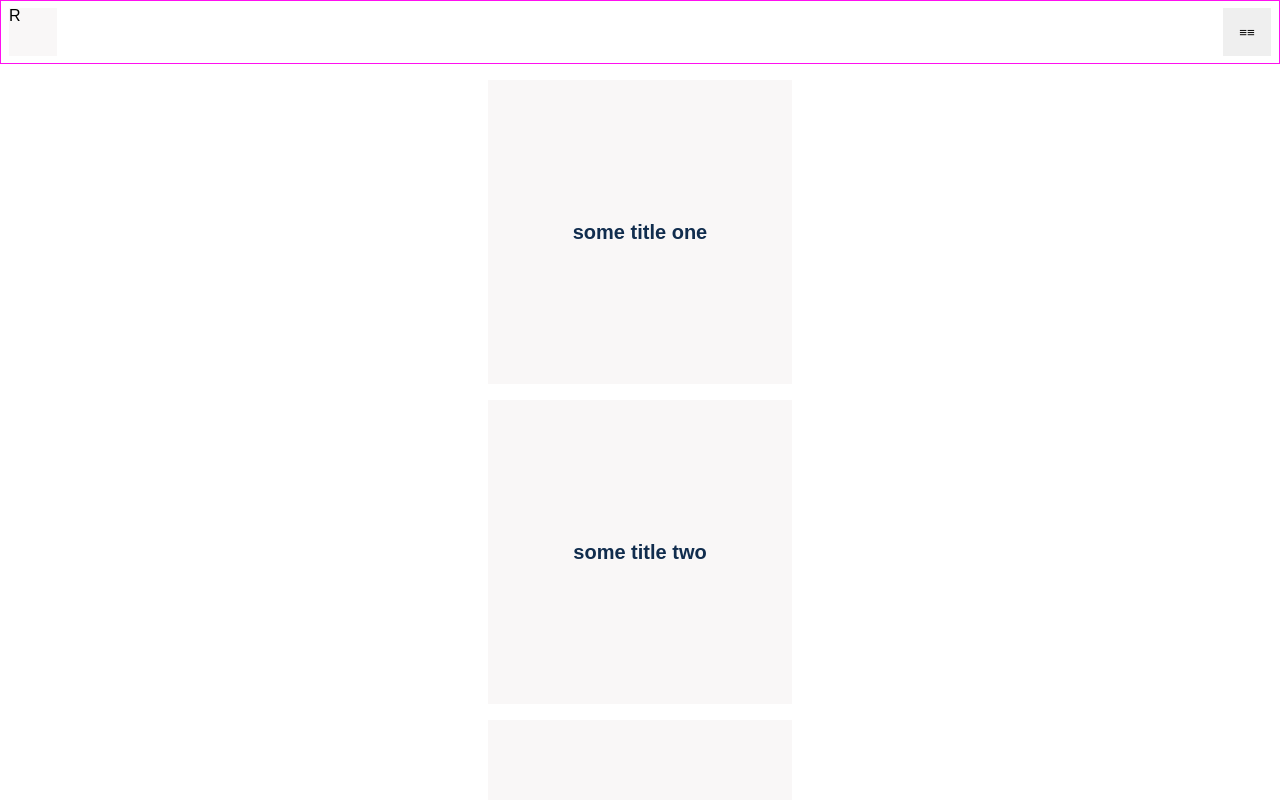
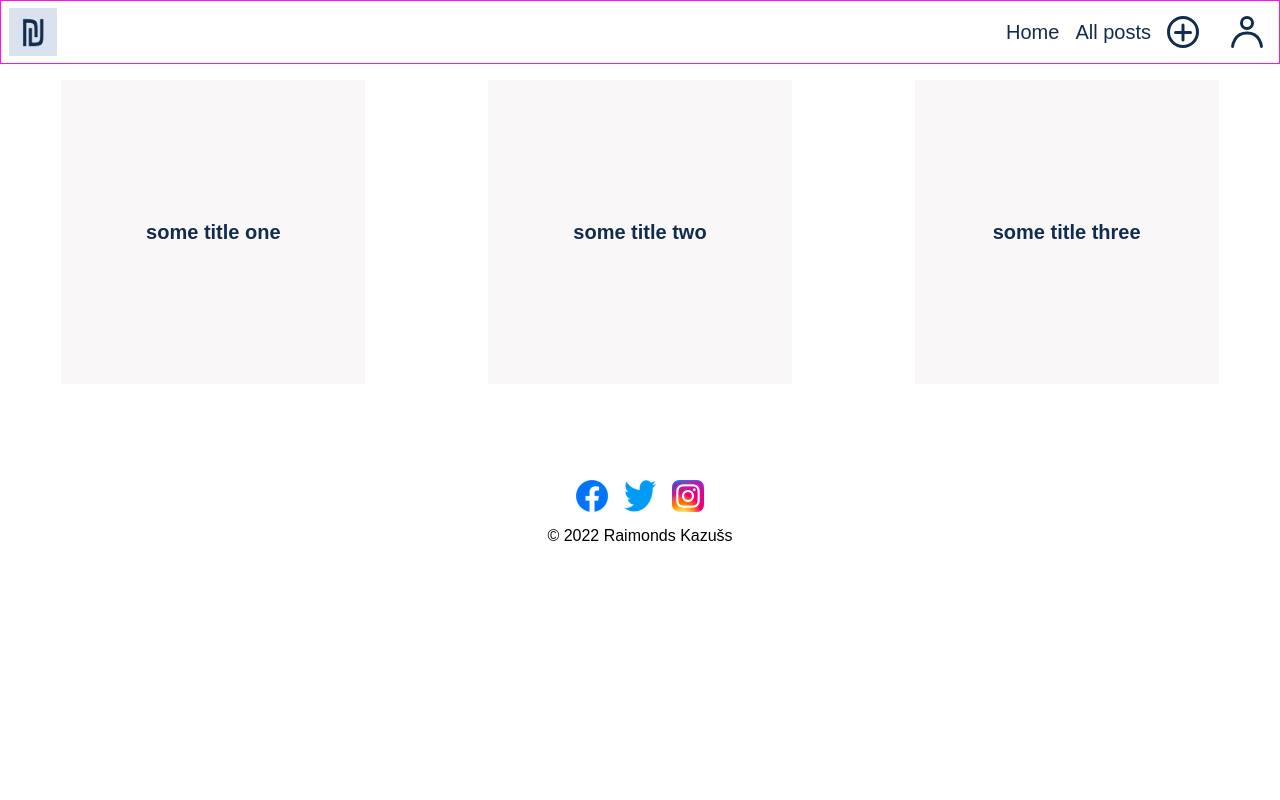
Before and after one commit to RaimondsKazuss/fd-9-react-1, a React (Create React App) app: page / in a window 1280 px wide. Shown: the top 800 px of the page. Built offline with nearby package versions, Linux system fonts and the light colour scheme.

Commit message:
added nav elements and some responsivity

```diff
--- a/src/components/CardContainer/CardContainer.jsx
+++ b/src/components/CardContainer/CardContainer.jsx
@@ -1,9 +1,20 @@
 import styled from "styled-components";
+import { devices } from "../../theme/theme";
 
 const Container = styled.div`
   margin: 5rem auto;
   width: 100%;
   max-width: 20rem;
+
+  ${devices.mobile} {
+    max-width: unset;
+    width: 100%;
+  }
+
+  ${devices.laptop} {
+    display: flex;
+    justify-content: space-between;
+  }
 `;
 
 const CardContainer = ({ children }) => <Container>{children}</Container>;
--- a/src/components/HighLightCard/HighLightCard.jsx
+++ b/src/components/HighLightCard/HighLightCard.jsx
@@ -1,5 +1,5 @@
 import styled from "styled-components";
-import { colors, fontSizes, margins } from "../../theme/theme";
+import { colors, fontSizes, margins, devices } from "../../theme/theme";
 
 const Card = styled.div`
   width: 19rem;
@@ -16,6 +16,14 @@ const Card = styled.div`
   &:last-child {
     margin: 0 auto;
   }
+
+  ${devices.mobile} {
+    width: 100%;
+  }
+
+  ${devices.laptop} {
+    width: 19rem;
+  }
 `;
 
 const HighLightCard = ({ title }) => {
--- a/src/components/Nav/Nav.jsx
+++ b/src/components/Nav/Nav.jsx
@@ -1,6 +1,18 @@
 import { useState } from "react";
 import styled from "styled-components";
-import { colors, margins } from "../../theme/theme";
+import { Link, useNavigate } from "react-router-dom";
+
+import {
+  colors,
+  devices,
+  fontSizes,
+  margins,
+  zIndexes,
+} from "../../theme/theme";
+import logoImage from "../../assets/logo-128.png";
+import menuIcon from "../../assets/icon-menu.svg";
+import plusIcon from "../../assets/icon-plus.svg";
+import userIcon from "../../assets/icon-person.svg";
 
 const StyledNav = styled.header`
   border: 1px solid #ff0ff0;
@@ -18,33 +30,116 @@ const Logo = styled.div`
   width: 3rem;
   height: 3rem;
   margin: ${margins.xs};
-  background: ${colors.bg};
+  background: url(${logoImage}) center/contain no-repeat ${colors.lightBlue};
 `;
 
 const BurgerBtn = styled.button`
   width: 3rem;
   height: 3rem;
   margin: ${margins.xs};
+  background: url(${menuIcon}) center no-repeat;
+
+  ${devices.mobile} {
+    display: none;
+  }
+`;
+
+const MobileMenu = styled.div`
+  width: 100%;
+  height: calc(100vh - 4rem);
+  position: absolute;
+  right: 0;
+  top: 4rem;
+  background: ${colors.bg};
+  z-index: ${zIndexes.sideBar};
+
+  ${devices.mobile} {
+    display: none;
+  }
+`;
+
+const StyledLink = styled(Link)`
+  display: block;
+  font-size: ${fontSizes.md};
+  color: ${colors.darkBlue};
+  text-decoration: none;
+  margin: ${margins.sm} 0 ${margins.sm} ${margins.sm};
+`;
+
+const HeaderNavLink = styled(StyledLink)`
+  display: none;
+
+  ${devices.mobile} {
+    display: inline-block;
+  }
+`;
+
+const NavButtonWrapper = styled.div`
+  display: none;
+
+  ${devices.mobile} {
+    display: flex;
+    justify-content: space-between;
+    align-items: center;
+  }
+`;
+
+const NavButton = styled.div`
+  width: 3rem;
+  height: 3rem;
+  margin: ${margins.xs};
+  display: inline-block;
+  background: url(${(props) => props && props.icon}) center no-repeat;
 `;
 
 const DropDown = styled.div`
   position: absolute;
   right: 0;
   top: 4rem;
-  width: 7rem;
-  height: 7rem;
+  width: 12rem;
   background: ${colors.bg};
-  border: 1px solid #ff0000;
+
+  display: none;
+
+  ${devices.mobile} {
+    display: block;
+  }
 `;
 
 const Nav = () => {
-  const [isOpen, setIsOpen] = useState(false);
+  const navigate = useNavigate();
+  const [isSideBarOpen, setIsSideBarOpen] = useState(false);
+  const [isDropdownOpen, setIsDropdownOpen] = useState(false);
 
   return (
     <StyledNav>
-      <Logo>R</Logo>
-      <BurgerBtn onClick={() => setIsOpen(!isOpen)}>≡≡</BurgerBtn>
-      {isOpen && <DropDown>menu items</DropDown>}
+      <Logo />
+      <NavButtonWrapper>
+        <HeaderNavLink to="/">Home</HeaderNavLink>
+        <HeaderNavLink to="/all-posts">All posts</HeaderNavLink>
+        <NavButton icon={plusIcon} onClick={() => navigate("/create")} />
+        <NavButton
+          icon={userIcon}
+          onClick={() => setIsDropdownOpen(!isDropdownOpen)}
+        />
+      </NavButtonWrapper>
+      <BurgerBtn onClick={() => setIsSideBarOpen(!isSideBarOpen)} />
+      {isDropdownOpen && (
+        <DropDown>
+          <StyledLink to="/my-posts">My posts</StyledLink>
+          <StyledLink to="/auth">Log in / Register</StyledLink>
+        </DropDown>
+      )}
+
+      {isSideBarOpen && (
+        <MobileMenu>
+          <StyledLink to="/">Home</StyledLink>
+          <StyledLink to="/all-posts">All posts</StyledLink>
+          <StyledLink to="/my-posts">My posts</StyledLink>
+          <StyledLink to="/create">Create a post</StyledLink>
+          <StyledLink to="/auth">Log in / Register</StyledLink>
+        </MobileMenu>
+      )}
     </StyledNav>
   );
 };
--- a/src/theme/theme.js
+++ b/src/theme/theme.js
@@ -32,7 +32,7 @@ export const zIndexes = {
 
 export const devices = {
   mobile: "@media (min-width: 430px)",
-  tablet: "@media (min-with: 768px)",
-  laptop: "@media (min-with: 1024px)",
-  desktop: "@media (min-with: 1440px)",
+  tablet: "@media (min-width: 768px)",
+  laptop: "@media (min-width: 1024px)",
+  desktop: "@media (min-width: 1440px)",
 };
```
